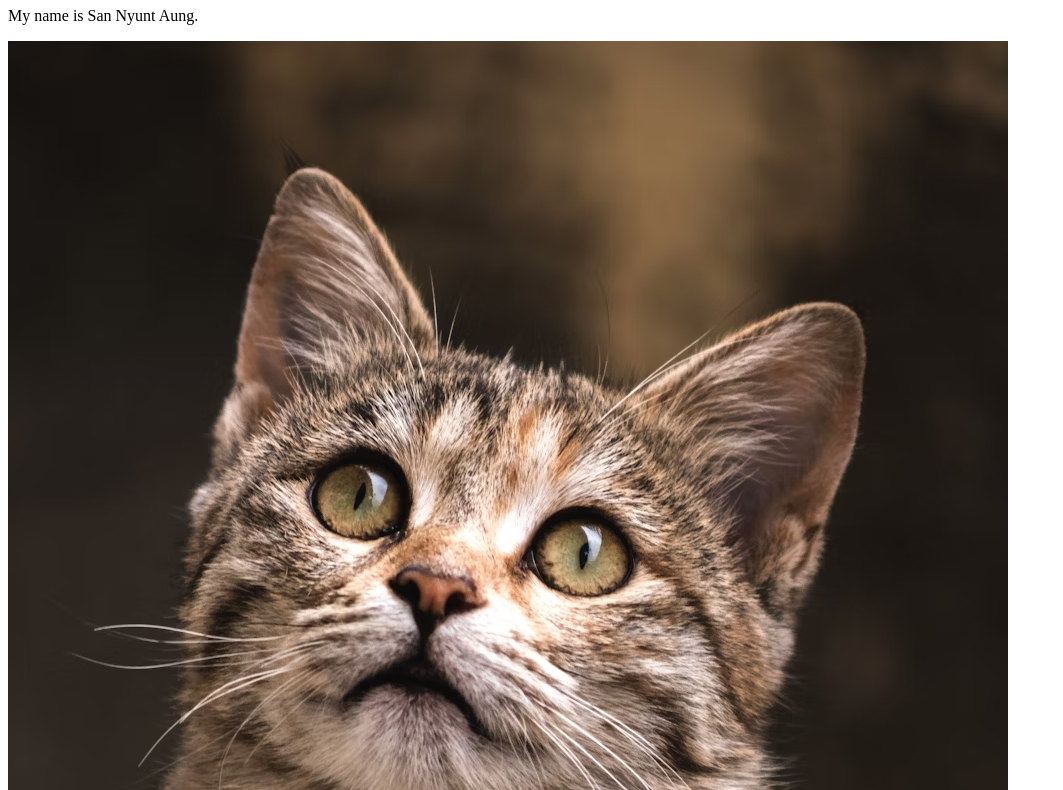
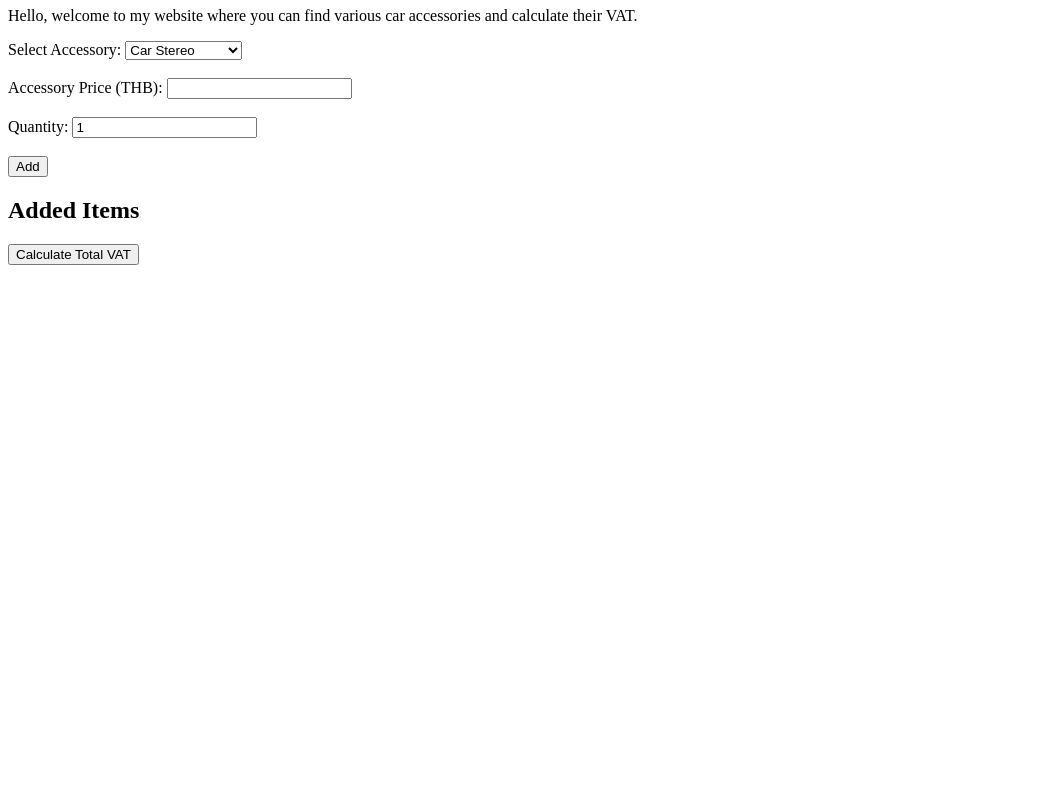
Before and after one commit to Sann310/Sann310, a plain HTML site: page index.html in a window 1280 px wide. Shown: the part 73-863 px from the top of the page, without its empty margins (0-1063 px from the left). After the commit the page ends 800 px from the top, so only its background shows below. Drawn offline with Linux system fonts and the light colour scheme.

Commit message:
Replace with Accessory

```diff
--- a/index.html
+++ b/index.html
@@ -3,11 +3,34 @@
 <head>
     <meta charset="UTF-8">
     <meta name="viewport" content="width=device-width, initial-scale=1.0">
-    <title>Welcome to My Website</title>
+    <title>Car Accessories with VAT Calculator</title>
 </head>
 <body>
-    <h1>Hello, welcome to my website!</h1>
-    <p>My name is San Nyunt Aung.</p>
-    <img src="cat.jpg" alt="A cute cat" style="max-width: 100%; height: auto;">
+    <h1>Welcome to My Car Accessories Shop</h1>
+    <p>Hello, welcome to my website where you can find various car accessories and calculate their VAT.</p>
+    <form id="vatForm">
+        <label for="accessory">Select Accessory:</label>
+        <select id="accessory" name="accessory" onchange="setRandomPrice()">
+            <option value="Car Stereo">Car Stereo</option>
+            <option value="GPS Navigation">GPS Navigation</option>
+            <option value="Seat Covers">Seat Covers</option>
+            <option value="Floor Mats">Floor Mats</option>
+            <option value="Car Alarm">Car Alarm</option>
+        </select>
+        <br><br>
+        <label for="price">Accessory Price (THB):</label>
+        <input type="number" id="price" name="price" required>
+        <br><br>
+        <label for="quantity">Quantity:</label>
+        <input type="number" id="quantity" name="quantity" value="1" min="1" required>
+        <br><br>
+        <button type="button" onclick="addItem()">Add</button>
+    </form>
+    <h2>Added Items</h2>
+    <div id="items"></div>
+    <button type="button" onclick="calculateVAT()">Calculate Total VAT</button>
+    <div id="result"></div>
+
+    <script src="script.js"></script>
 </body>
 </html>
--- /dev/null
+++ b/script.js
@@ -0,0 +1,55 @@
+let items = [];
+
+function setRandomPrice() {
+    var accessory = document.getElementById('accessory').value;
+    var priceInput = document.getElementById('price');
+    var prices = {
+        "Car Stereo": getRandomPrice(2000, 5000),
+        "GPS Navigation": getRandomPrice(3000, 6000),
+        "Seat Covers": getRandomPrice(500, 1500),
+        "Floor Mats": getRandomPrice(300, 1000),
+        "Car Alarm": getRandomPrice(1000, 3000)
+    };
+
+    priceInput.value = prices[accessory];
+}
+
+function getRandomPrice(min, max) {
+    return (Math.random() * (max - min) + min).toFixed(2);
+}
+
+function addItem() {
+    var accessory = document.getElementById('accessory').value;
+    var price = parseFloat(document.getElementById('price').value);
+    var quantity = parseInt(document.getElementById('quantity').value);
+
+    items.push({ accessory, price, quantity });
+
+    displayItems();
+}
+
+function displayItems() {
+    var itemsDiv = document.getElementById('items');
+    itemsDiv.innerHTML = '';
+    items.forEach((item, index) => {
+        itemsDiv.innerHTML +=
+            `<p>${index + 1}. ${item.accessory} - ${item.price} THB x ${item.quantity}</p>`;
+    });
+}
+
+function calculateVAT() {
+    var vatRate = 0.07;
+    var totalPrice = 0;
+    var totalVAT = 0;
+
+    items.forEach(item => {
+        var itemTotal = item.price * item.quantity;
+        totalPrice += itemTotal;
+        totalVAT += itemTotal * vatRate;
+    });
+
+    document.getElementById('result').innerHTML =
+        'Total Price: ' + totalPrice.toFixed(2) + ' THB<br>' +
+        'Total VAT (7%): ' + totalVAT.toFixed(2) + ' THB<br>' +
+        'Total Price including VAT: ' + (totalPrice + totalVAT).toFixed(2) + ' THB';
+}
--- /dev/null
+++ b/styles.css
@@ -0,0 +1,37 @@
+body {
+    font-family: Arial, sans-serif;
+    margin: 20px;
+}
+
+h1, h2 {
+    color: #333;
+}
+
+label {
+    display: block;
+    margin-top: 10px;
+}
+
+select, input {
+    width: 100%;
+    padding: 8px;
+    margin-top: 5px;
+}
+
+button {
+    padding: 10px;
+    margin-top: 10px;
+    background-color: #007bff;
+    color: white;
+    border: none;
+    cursor: pointer;
+}
+
+button:hover {
+    background-color: #0056b3;
+}
+
+#items, #result {
+    margin-top: 20px;
+    font-size: 16px;
+}
```
Also changed, not shown: cat.jpg (deleted), 1 other file.
